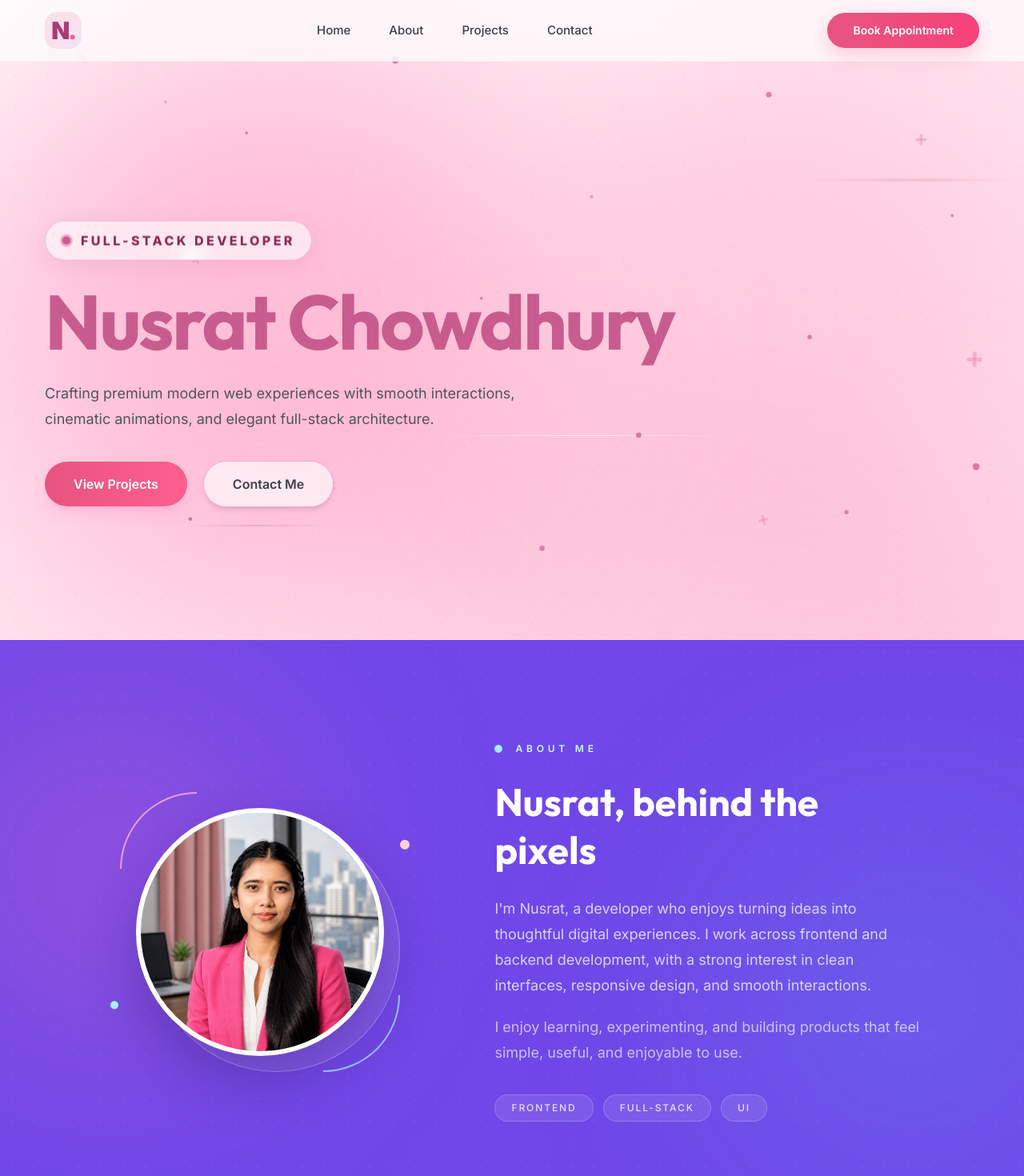
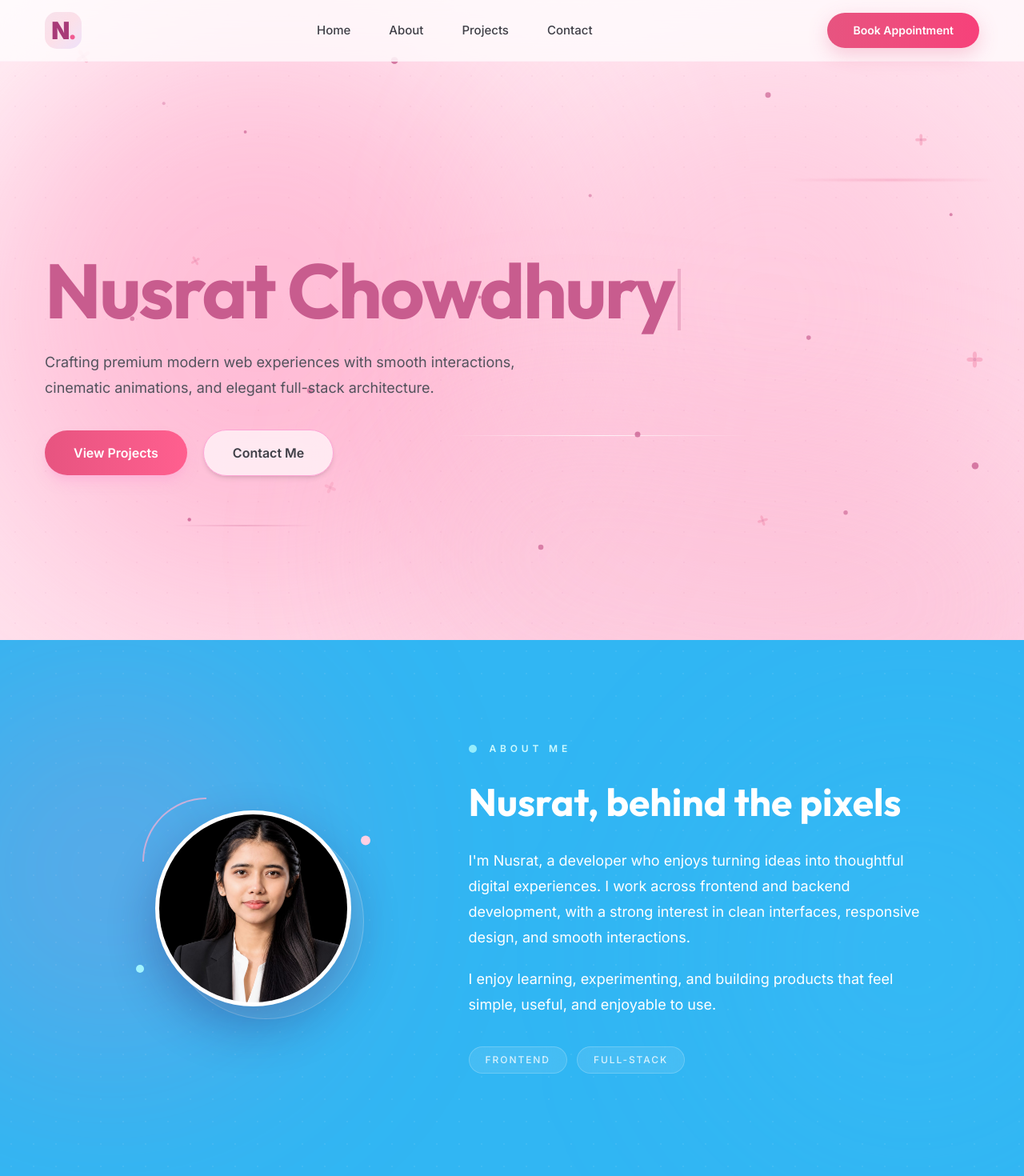
Before and after one commit to nusratch/portfolio, a Next.js app: page / in a window 1280 px wide. Shown: the top 1470 px of the page at 80% size. Built offline with nearby package versions, Linux system fonts and the light colour scheme.

Commit message:
changed bg

```diff
--- a/src/sections/About.tsx
+++ b/src/sections/About.tsx
@@ -8,7 +8,7 @@ export default function About() {
   return (
     <section
       id="about"
-      className="relative overflow-hidden bg-[#7047E8] py-24 text-white sm:py-28 lg:py-32"
+      className="relative overflow-hidden bg-[#31b6f3] py-24 text-white sm:py-28 lg:py-32"
     >
       <div
         className="pointer-events-none absolute inset-0 opacity-[0.07]"
@@ -46,7 +46,7 @@ export default function About() {
       />
 
       <Container>
-        <div className="relative z-10 mx-auto grid max-w-5xl grid-cols-1 items-center gap-16 lg:grid-cols-[0.85fr_1.15fr] lg:gap-24">
+        <div className="relative z-10 mx-auto grid max-w-5xl grid-cols-1 items-center gap-14 lg:grid-cols-[0.8fr_1.2fr] lg:gap-20">
           <motion.div
             initial={{ opacity: 0, x: -40 }}
             whileInView={{ opacity: 1, x: 0 }}
@@ -59,8 +59,8 @@ export default function About() {
           >
             <motion.div
               whileHover={{
-                y: -6,
-                scale: 1.015,
+                y: -5,
+                scale: 1.02,
               }}
               transition={{
                 type: "spring",
@@ -69,19 +69,17 @@ export default function About() {
               }}
               className="relative"
             >
-              <div className="absolute -bottom-5 -right-5 h-full w-full rounded-full border border-white/30 bg-white/10" />
+              <div className="absolute -bottom-4 -right-4 h-full w-full rounded-full border border-white/25 bg-white/10" />
 
-              <div className="absolute -left-5 -top-5 h-24 w-24 rounded-tl-full border-l-2 border-t-2 border-[#FFB4D5]/80" />
+              <div className="absolute -left-4 -top-4 h-20 w-20 rounded-tl-full border-l-2 border-t-2 border-[#FFB4D5]/70" />
 
-              <div className="absolute -bottom-5 -right-5 z-20 h-24 w-24 rounded-br-full border-b-2 border-r-2 border-cyan-200/70" />
-
-              <div className="relative h-[270px] w-[270px] overflow-hidden rounded-full border-[6px] border-white/90 bg-white shadow-[0_30px_70px_rgba(34,15,90,0.30)] sm:h-[310px] sm:w-[310px]">
+              <div className="relative h-[210px] w-[210px] overflow-hidden rounded-full border-[5px] border-white/90 bg-white shadow-[0_25px_60px_rgba(34,15,90,0.30)] sm:h-[230px] sm:w-[230px] lg:h-[245px] lg:w-[245px]">
                 <Image
-                  src="/images/profile.jpeg"
+                  src="/images/photo.jpeg"
                   alt="Nusrat Chowdhury"
                   fill
-                  sizes="(max-width: 640px) 270px, 310px"
-                  className="object-cover object-center"
+                  sizes="(max-width: 640px) 210px, (max-width: 1024px) 230px, 245px"
+                  className="object-cover object-[50%_8%] scale-[1.18]"
                   priority
                 />
               </div>
@@ -95,7 +93,7 @@ export default function About() {
                   repeat: Infinity,
                   ease: "easeInOut",
                 }}
-                className="absolute -right-8 top-10 h-3 w-3 rounded-full bg-[#FFD0E4]"
+                className="absolute -right-6 top-8 h-3 w-3 rounded-full bg-[#FFD0E4]"
               />
 
               <motion.div
@@ -107,7 +105,7 @@ export default function About() {
                   repeat: Infinity,
                   ease: "easeInOut",
                 }}
-                className="absolute -left-8 bottom-16 h-2.5 w-2.5 rounded-full bg-cyan-200"
+                className="absolute -left-6 bottom-12 h-2.5 w-2.5 rounded-full bg-cyan-200"
               />
             </motion.div>
           </motion.div>
@@ -145,20 +143,20 @@ export default function About() {
               Nusrat, behind the pixels
             </h2>
 
-            <p className="mt-7 text-base leading-8 text-white/75 sm:text-lg">
+            <p className="mt-7 text-base leading-8 text-white/100 sm:text-lg">
               I&apos;m Nusrat, a developer who enjoys turning ideas into
               thoughtful digital experiences. I work across frontend and
               backend development, with a strong interest in clean interfaces,
               responsive design, and smooth interactions.
             </p>
 
-            <p className="mt-5 text-base leading-8 text-white/65 sm:text-lg">
+            <p className="mt-5 text-base leading-8 text-white/100 sm:text-lg">
               I enjoy learning, experimenting, and building products that feel
               simple, useful, and enjoyable to use.
             </p>
 
-            <div className="mt-9 flex flex-wrap justify-center gap-3 lg:justify-start">
-              {["Frontend", "Full-Stack", "UI"].map((item, index) => (
+            <div className="mt-9 flex flex-wrap  text-white/100 justify-center gap-3 lg:justify-start">
+              {["Frontend", "Full-Stack"].map((item, index) => (
                 <motion.span
                   key={item}
                   initial={{ opacity: 0, y: 15 }}
--- a/src/sections/Footer.tsx
+++ b/src/sections/Footer.tsx
@@ -8,7 +8,7 @@ export default function Footer() {
   const currentYear = new Date().getFullYear();
 
   return (
-    <footer className="relative overflow-hidden bg-[#ecf01e] text-zinc-900">
+    <footer className="relative overflow-hidden bg-[#e07ca6] text-zinc-900">
 
 
 
@@ -25,7 +25,7 @@ export default function Footer() {
           {[0, 1].map((group) => (
             <div key={group} className="flex shrink-0">
               <span className="px-8 text-[120px] font-black tracking-[-0.06em] sm:text-[170px] lg:text-[220px]">
-                BUILD • CREATE • DESIGN •
+              Nusrat  Chowdhury
               </span>
             </div>
           ))}
--- a/src/sections/Hero.tsx
+++ b/src/sections/Hero.tsx
@@ -199,7 +199,6 @@ export default function Hero() {
                 fill="#E75480"
                 fillOpacity="0.5"
               />
-
               <ellipse
                 cx="20"
                 cy="30"
@@ -208,7 +207,6 @@ export default function Hero() {
                 fill="#E75480"
                 fillOpacity="0.5"
               />
-
               <ellipse
                 cx="10"
                 cy="20"
@@ -217,7 +215,6 @@ export default function Hero() {
                 fill="#E75480"
                 fillOpacity="0.5"
               />
-
               <ellipse
                 cx="30"
                 cy="20"
@@ -226,7 +223,6 @@ export default function Hero() {
                 fill="#E75480"
                 fillOpacity="0.5"
               />
-
               <circle
                 cx="20"
                 cy="20"
@@ -251,7 +247,7 @@ export default function Hero() {
       <Container>
         <div className="relative z-10 flex min-h-[calc(100vh-7rem)] items-center">
           <div className="max-w-[900px] py-16">
-            <motion.div
+            <motion.h1
               initial={{
                 opacity: 0,
                 x: -35,
@@ -264,68 +260,8 @@ export default function Hero() {
                 duration: 0.7,
                 ease: [0.16, 1, 0.3, 1],
               }}
-              className="mb-7 flex items-center"
+              className="text-5xl font-bold leading-[0.95] tracking-tight text-[#C85C8E] sm:text-6xl lg:text-7xl xl:text-8xl"
             >
-              <motion.div
-                animate={{
-                  y: [0, -4, 0],
-                }}
-                transition={{
-                  duration: 2.5,
-                  repeat: Infinity,
-                  ease: "easeInOut",
-                }}
-                className="relative overflow-hidden rounded-full border border-[#C85C8E]/30 bg-white/60 px-5 py-3 shadow-[0_8px_30px_rgba(200,92,142,0.14)] backdrop-blur-md"
-              >
-                <motion.div
-                  animate={{
-                    x: ["-150%", "350%"],
-                  }}
-                  transition={{
-                    duration: 3,
-                    repeat: Infinity,
-                    repeatDelay: 1.5,
-                    ease: "easeInOut",
-                  }}
-                  className="pointer-events-none absolute inset-y-0 w-12 rotate-12 bg-gradient-to-r from-transparent via-white/90 to-transparent blur-sm"
-                />
-
-                <div className="relative z-10 flex items-center gap-3">
-                  <span className="relative flex h-3 w-3 items-center justify-center">
-                    <motion.span
-                      animate={{
-                        scale: [1, 2.1, 1],
-                        opacity: [0.6, 0, 0.6],
-                      }}
-                      transition={{
-                        duration: 1.8,
-                        repeat: Infinity,
-                        ease: "easeOut",
-                      }}
-                      className="absolute h-full w-full rounded-full bg-[#E75480]"
-                    />
-
-                    <span className="relative h-2.5 w-2.5 rounded-full bg-[#C85C8E]" />
-                  </span>
-
-                  <motion.span
-                    animate={{
-                      letterSpacing: ["0.18em", "0.24em", "0.18em"],
-                    }}
-                    transition={{
-                      duration: 3,
-                      repeat: Infinity,
-                      ease: "easeInOut",
-                    }}
-                    className="text-sm font-extrabold uppercase text-[#8F2856] sm:text-base"
-                  >
-                    Full-Stack Developer
-                  </motion.span>
-                </div>
-              </motion.div>
-            </motion.div>
-
-            <h1 className="text-5xl font-bold leading-[0.95] tracking-tight text-[#C85C8E] sm:text-6xl lg:text-7xl xl:text-8xl">
               {typedName}
 
               <motion.span
@@ -339,7 +275,7 @@ export default function Hero() {
                 }}
                 className="ml-1 inline-block h-[0.8em] w-[3px] bg-[#C85C8E] align-middle sm:w-[4px]"
               />
-            </h1>
+            </motion.h1>
 
             <motion.p
               initial={{
--- a/src/sections/Projects.tsx
+++ b/src/sections/Projects.tsx
@@ -44,9 +44,9 @@ export default function Projects() {
   return (
     <section
       id="projects"
-      className="relative overflow-hidden bg-[#43d83d] py-20 sm:py-24 lg:py-28"
+      className="relative overflow-hidden bg-[#df5050] py-20 sm:py-24 lg:py-28"
     >
-      <div className="pointer-events-none absolute inset-0 bg-gradient-to-br from-[#19f719] via-[#60e039] to-[#3e923b]" />
+      <div className="pointer-events-none absolute inset-0 bg-gradient-to-br from-[#f11414] via-[#ee3b53] to-[#cc6c6c]" />
 
       <motion.div
         animate={{
--- a/src/sections/Services.tsx
+++ b/src/sections/Services.tsx
@@ -34,7 +34,7 @@ export default function Services() {
   return (
     <section
       id="services"
-      className="relative overflow-hidden bg-[#69C6F4] py-24 sm:py-28 lg:py-32"
+      className="relative overflow-hidden bg-[#ad1313] py-24 sm:py-28 lg:py-32"
     >
       <motion.div
         animate={{
```
Also changed, not shown: public/images/photo.jpeg (added), public/images/profile.jpeg (deleted).
